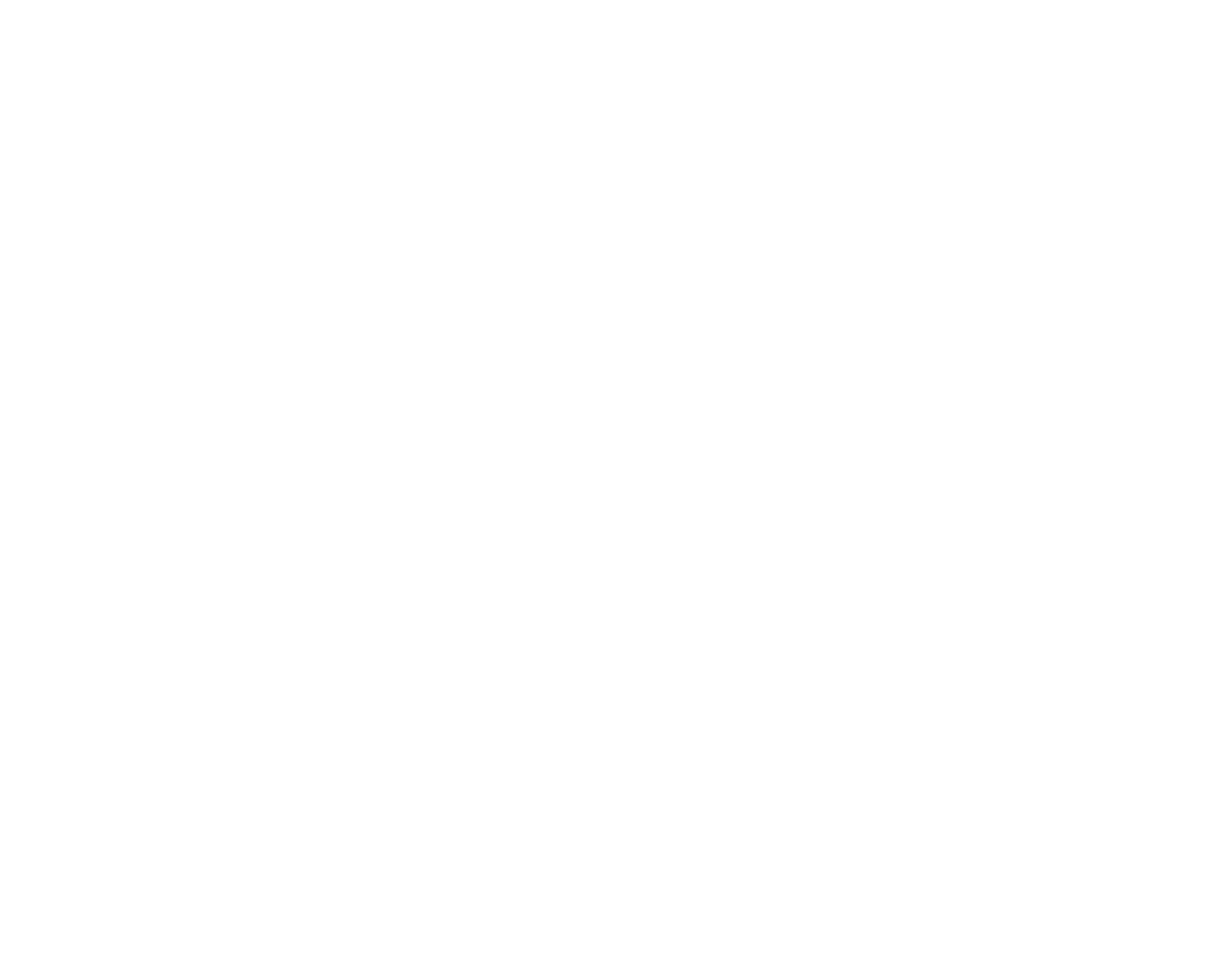
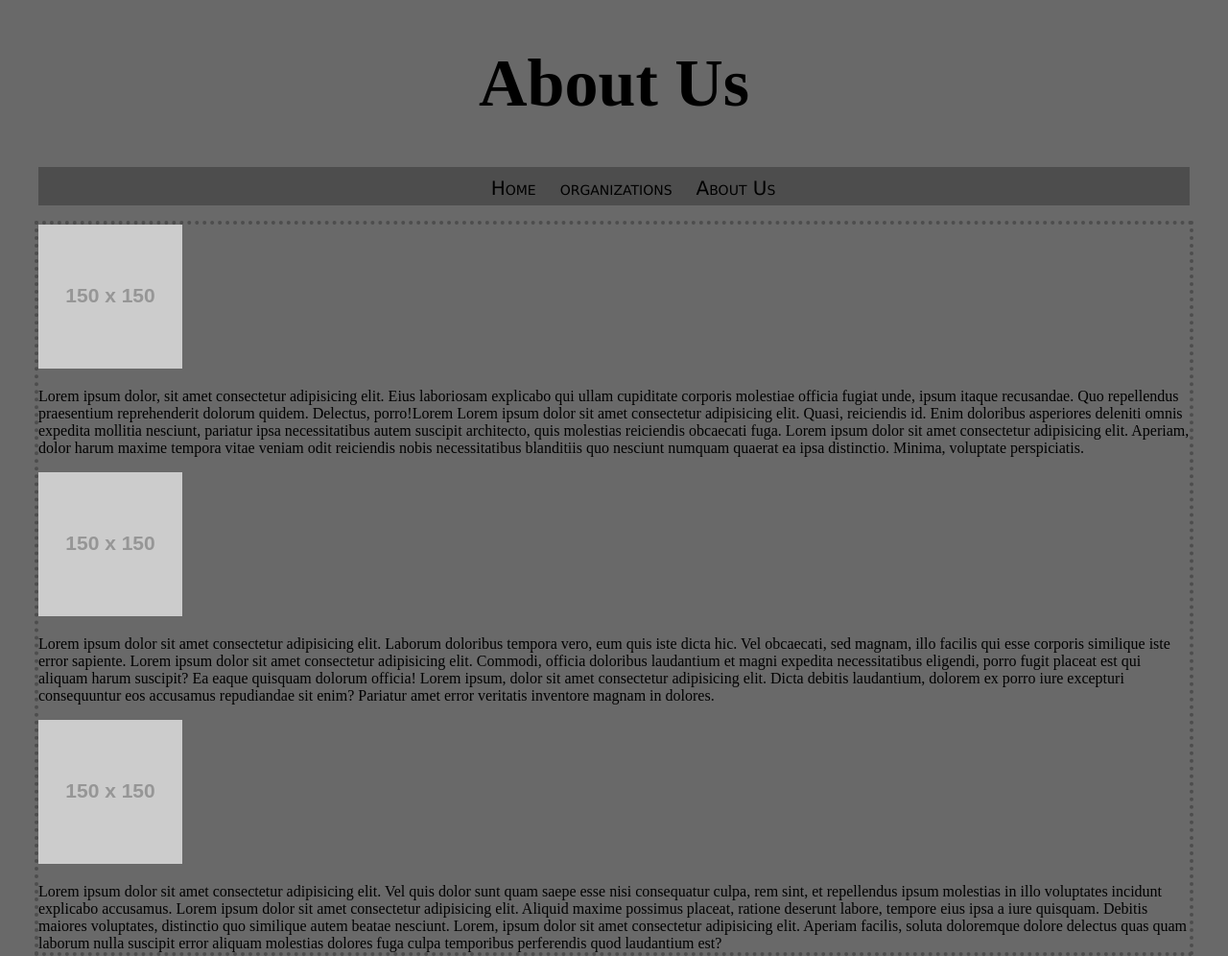
Before and after one commit to Joey393d/Connect-U, a plain HTML site: page aboutus.html in a window 1280 px wide. Shown: the whole page at 96% size. Before the commit the page ends 800 px from the top, so only its background shows below. Drawn offline with Linux system fonts and the light colour scheme; placeholder pictures from the web are drawn by us.

Commit message:
add images, summaries, and styling to aboutus page

```diff
--- a/aboutus.html
+++ b/aboutus.html
@@ -10,8 +10,43 @@
     <link rel="stylesheet" href="css/aboutus.css">
   </head>
   <body>
+    <header>
+      <h1>
+        About Us
+      </h1>
+      <nav id= "topNav">
+        <ul>
+          <li><a href="index.html">Home</a></li>
+          <li>
+            <a href="organizations.html">organizations</a>
+          </li>
+          <li>
+            <a href="aboutus.html">About Us</a>
+          </li>
+        </ul>
+      </nav>
+    </header>
+    <main>
+      <div>
+        <img src="https://via.placeholder.com/150" alt="placeholder image">
+      </div>
+      <p class="aboutuspara">
+        Lorem ipsum dolor, sit amet consectetur adipisicing elit. Eius laboriosam explicabo qui ullam cupiditate corporis molestiae officia fugiat unde, ipsum itaque recusandae. Quo repellendus praesentium reprehenderit dolorum quidem. Delectus, porro!Lorem Lorem ipsum dolor sit amet consectetur adipisicing elit. Quasi, reiciendis id. Enim doloribus asperiores deleniti omnis expedita mollitia nesciunt, pariatur ipsa necessitatibus autem suscipit architecto, quis molestias reiciendis obcaecati fuga. Lorem ipsum dolor sit amet consectetur adipisicing elit. Aperiam, dolor harum maxime tempora vitae veniam odit reiciendis nobis necessitatibus blanditiis quo nesciunt numquam quaerat ea ipsa distinctio. Minima, voluptate perspiciatis.
+      </p>
+      <div>
+        <img src="https://via.placeholder.com/150" alt="placeholder image">
+      </div>
+      <p class="aboutuspara">
+        Lorem ipsum dolor sit amet consectetur adipisicing elit. Laborum doloribus tempora vero, eum quis iste dicta hic. Vel obcaecati, sed magnam, illo facilis qui esse corporis similique iste error sapiente. Lorem ipsum dolor sit amet consectetur adipisicing elit. Commodi, officia doloribus laudantium et magni expedita necessitatibus eligendi, porro fugit placeat est qui aliquam harum suscipit? Ea eaque quisquam dolorum officia! Lorem ipsum, dolor sit amet consectetur adipisicing elit. Dicta debitis laudantium, dolorem ex porro iure excepturi consequuntur eos accusamus repudiandae sit enim? Pariatur amet error veritatis inventore magnam in dolores.
+      </p>
+      <div>
+        <img src="https://via.placeholder.com/150" alt="placeholder image">
+      </div>
+      <p class="aboutuspara">
+        Lorem ipsum dolor sit amet consectetur adipisicing elit. Vel quis dolor sunt quam saepe esse nisi consequatur culpa, rem sint, et repellendus ipsum molestias in illo voluptates incidunt explicabo accusamus. Lorem ipsum dolor sit amet consectetur adipisicing elit. Aliquid maxime possimus placeat, ratione deserunt labore, tempore eius ipsa a iure quisquam. Debitis maiores voluptates, distinctio quo similique autem beatae nesciunt. Lorem, ipsum dolor sit amet consectetur adipisicing elit. Aperiam facilis, soluta doloremque dolore delectus quas quam laborum nulla suscipit error aliquam molestias dolores fuga culpa temporibus perferendis quod laudantium est?
+      </p>
+    </main>
 
-
-    <script src="" async defer></script>
+    <script src=""></script>
   </body>
 </html>
--- a/css/aboutus.css
+++ b/css/aboutus.css
@@ -0,0 +1,53 @@
+*{
+  box-sizing: border-box;
+  margin-left: auto;
+  margin-right: auto;
+}
+
+body{
+  background-color:dimgrey;
+  width: 1200px;
+  margin: 0 auto;
+}
+
+h1{
+  font-size: 70px;
+  text-align: center;
+  color: black;
+}
+
+#topNav{
+  margin-top: 10px;
+  height: 40px;
+  font-size: 20px;
+  text-align: center;
+  text-shadow: rgba(50, 50, 50, 0.5);
+  background-color: rgba(50, 50, 50, 0.5);
+}
+
+li {
+  display: inline;
+}
+
+li a {
+  display: inline-block;
+  color: black;
+  font-family: Verdana, Geneva, Tahoma, sans-serif;
+  font-variant: small-caps;
+  padding: 10px;
+  text-decoration: none;
+  border-radius: 10px;
+}
+
+li a:hover {
+  background-color: #111;
+}
+
+main{
+  margin-top: 20px;
+  outline: dotted 4px rgba(50, 50, 50, 0.5);
+}
+
+#aboutuspara {
+  display: inline;
+}
```
